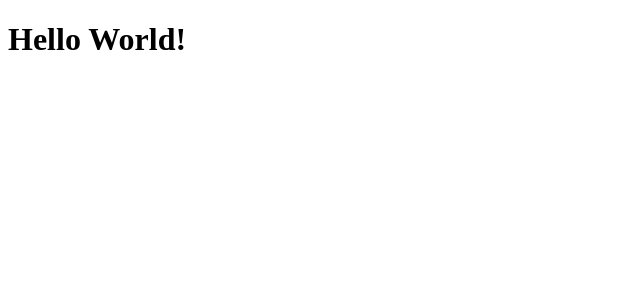
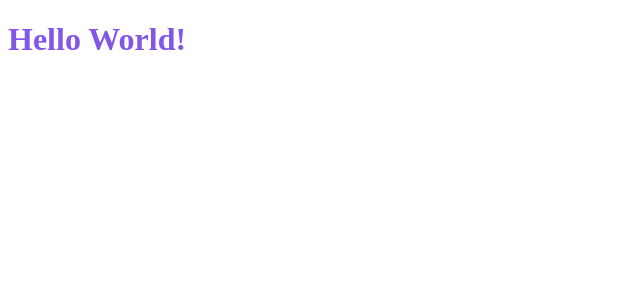
Before and after one commit to TarcisioCarvalho/Iginite-2021, a React (Create React App) app in the folder 01-fundamentos-reactjs/02-dtmoney/dtmoney/: page / in a window 1280 px wide. Shown: the top 300 px of the page, without its empty margins (0-640 px from the left). Built offline with nearby package versions, Linux system fonts and the light colour scheme.

Commit message:
Styled Components

```diff
--- a/01-fundamentos-reactjs/02-dtmoney/dtmoney/package.json
+++ b/01-fundamentos-reactjs/02-dtmoney/dtmoney/package.json
@@ -3,9 +3,11 @@
   "version": "0.1.0",
   "private": true,
   "dependencies": {
+    "@types/styled-components": "^5.1.26",
     "react": "^18.2.0",
     "react-dom": "^18.2.0",
     "react-scripts": "5.0.1",
+    "styled-components": "^6.0.6",
     "web-vitals": "^2.1.0"
   },
   "devDependencies": {
--- a/01-fundamentos-reactjs/02-dtmoney/dtmoney/src/App.tsx
+++ b/01-fundamentos-reactjs/02-dtmoney/dtmoney/src/App.tsx
@@ -1,7 +1,11 @@
+import styled from "styled-components";
+const Title = styled.h1`
+color:#8257e6;
+`;
 export function App() {
   return (
     <div className="App">
-      <h1>Hello World!</h1>
+      <Title>Hello World!</Title>
     </div>
   );
 }
```
Also changed, not shown: 1 other file (tests, documents, lock files or other folders).
